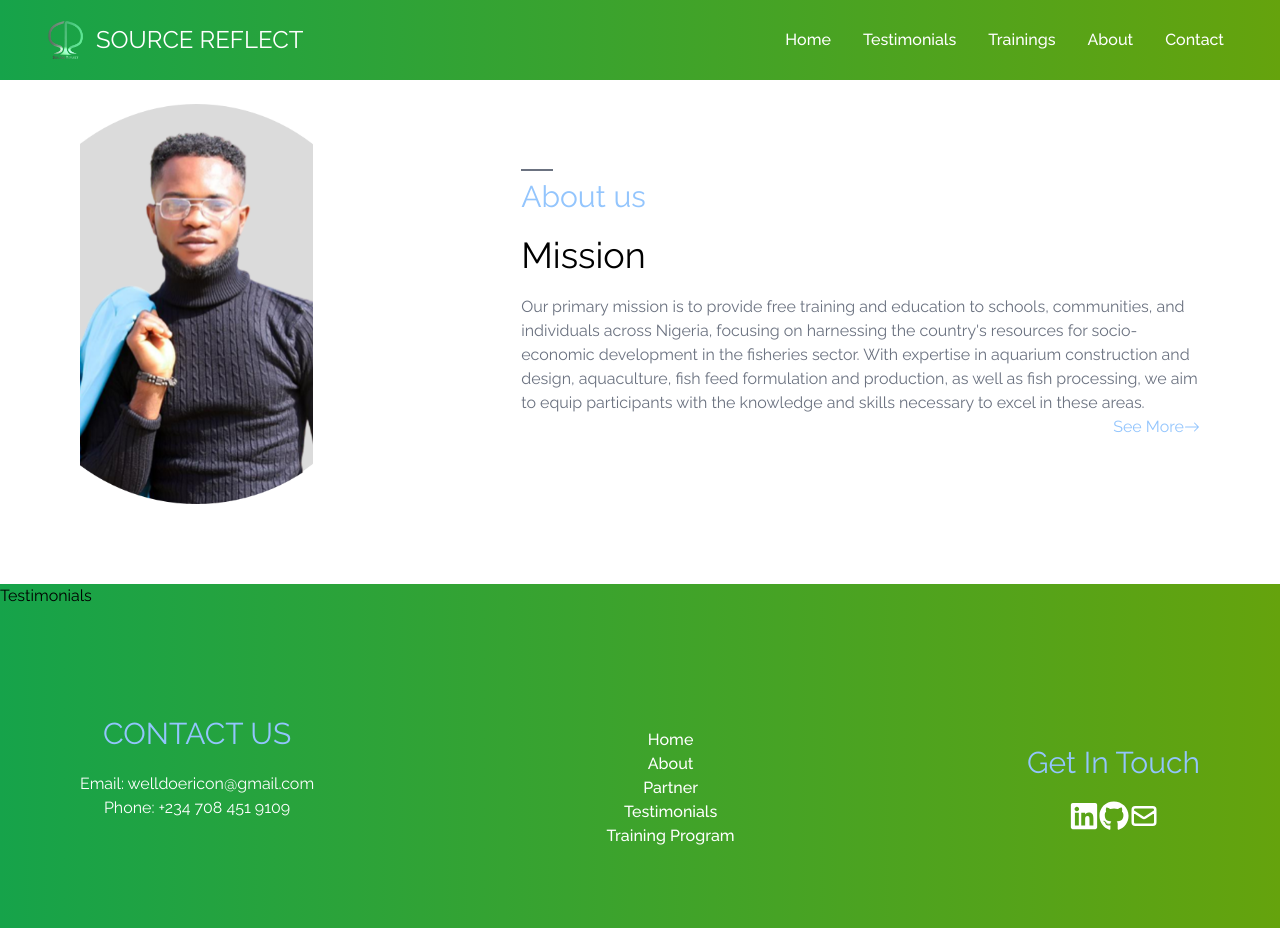
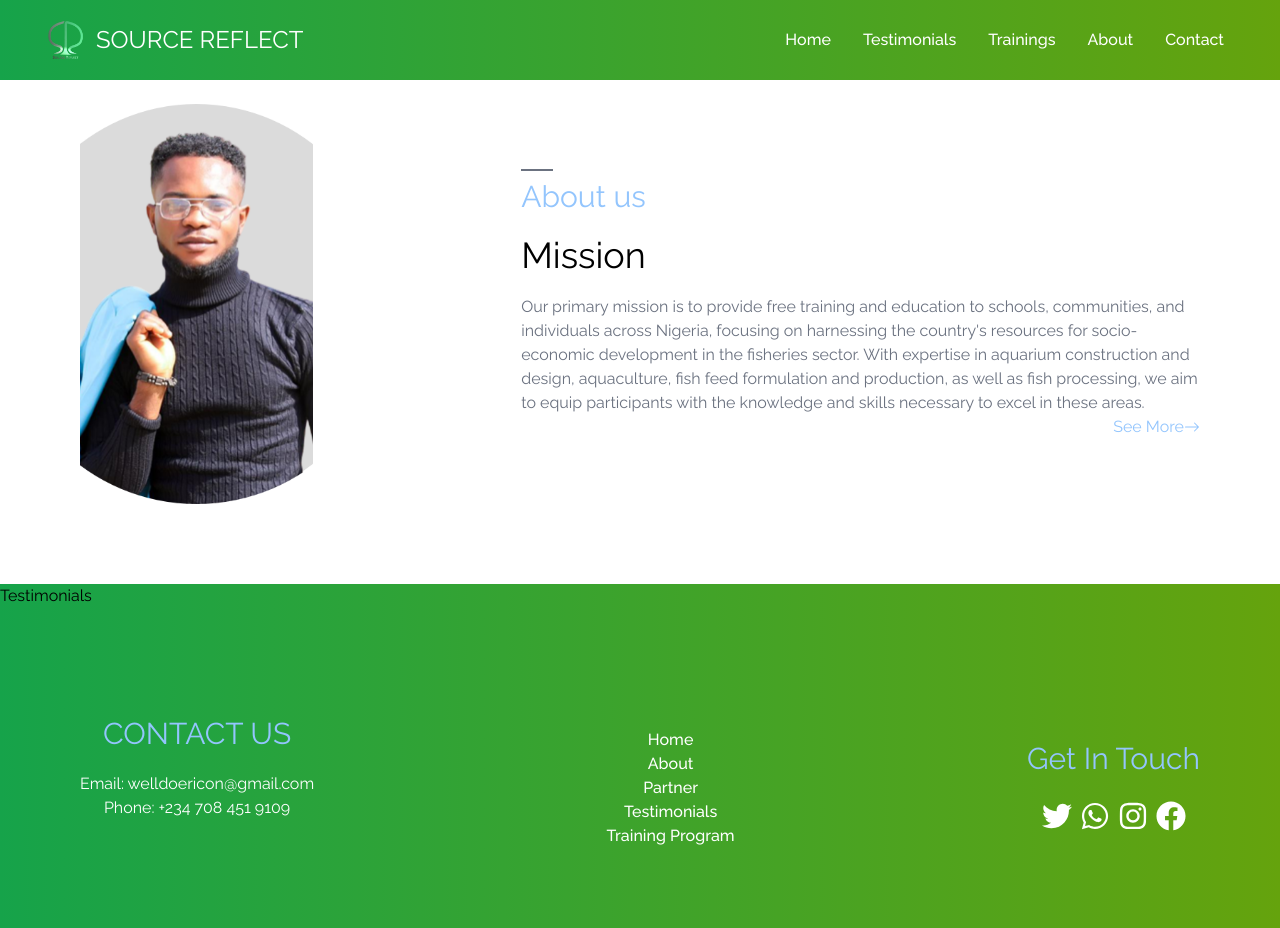
Before and after one commit to blessingsmart/sourcereflect1, a React (Create React App) app: page /AboutMain in a window 1280 px wide. Built offline with nearby package versions, Linux system fonts and the light colour scheme.

Commit message:
modified:   src/components/Contact.jsx

```diff
--- a/src/components/Contact.jsx
+++ b/src/components/Contact.jsx
@@ -1,6 +1,5 @@
 import React from 'react'
-import { FaGithub, FaLinkedin } from "react-icons/fa";
-import { HiOutlineMail } from "react-icons/hi";
+import { FaInstagram, FaTwitter, FaWhatsapp, FaFacebook } from "react-icons/fa";
 import { Link } from "react-router-dom";
 
 export const Contact = () => {
@@ -9,28 +8,37 @@ export const Contact = () => {
       id: 1,
       child: (
         <>
-           <FaLinkedin size={30}/>
+           <FaTwitter size={30}/>
         </>
       ),
-      href: 'https://www.linkedin.com/in/blessing.eno'
+      href: 'https://www.twitter.com/sourcereflect1'
     },
     {
       id: 2,
       child: (
         <>
-           <FaGithub size={30}/>
+           <FaWhatsapp size={30}/>
         </>
       ),
-      href: 'https://github.com/blessingsmart',
+      href: 'https://wa.me/message/YL3HPLETTPM5O1?src=qr',
     },
     {
       id: 3,
       child: (
         <>
-           <HiOutlineMail size={30}/>
+           <FaInstagram size={30}/>
         </>
       ),
-      href: 'mailto:bublessingsmart@gmail.com',
+      href: 'https://instagram.com/sourcereflect?igshid=MmIzYWVlNDQ5Yg==',
+    },
+    {
+      id: 3,
+      child: (
+        <>
+           <FaFacebook size={30}/>
+        </>
+      ),
+      href: 'https://www.facebook.com/sourcereflec?mibextid=LQQJ4d',
     },
   ];
   const links = [
@@ -74,12 +82,12 @@ export const Contact = () => {
                   </ul>
                   <div className='flex flex-col items-center mt-10'>
                     <div className='text-3xl text-blue-300'>Get In Touch</div>
-                        <ul className='flex pt-5'>
+                        <ul className='flex justify-between items-center  pt-5'>
                           {social.map(({id, child, href}) => (
                             <li
                               key={id}
                               className={
-                                `flex justify-between items-center hover:scale-105`
+                                `hover:scale-105 m-1`
                               }
                             >
                               <a
```
